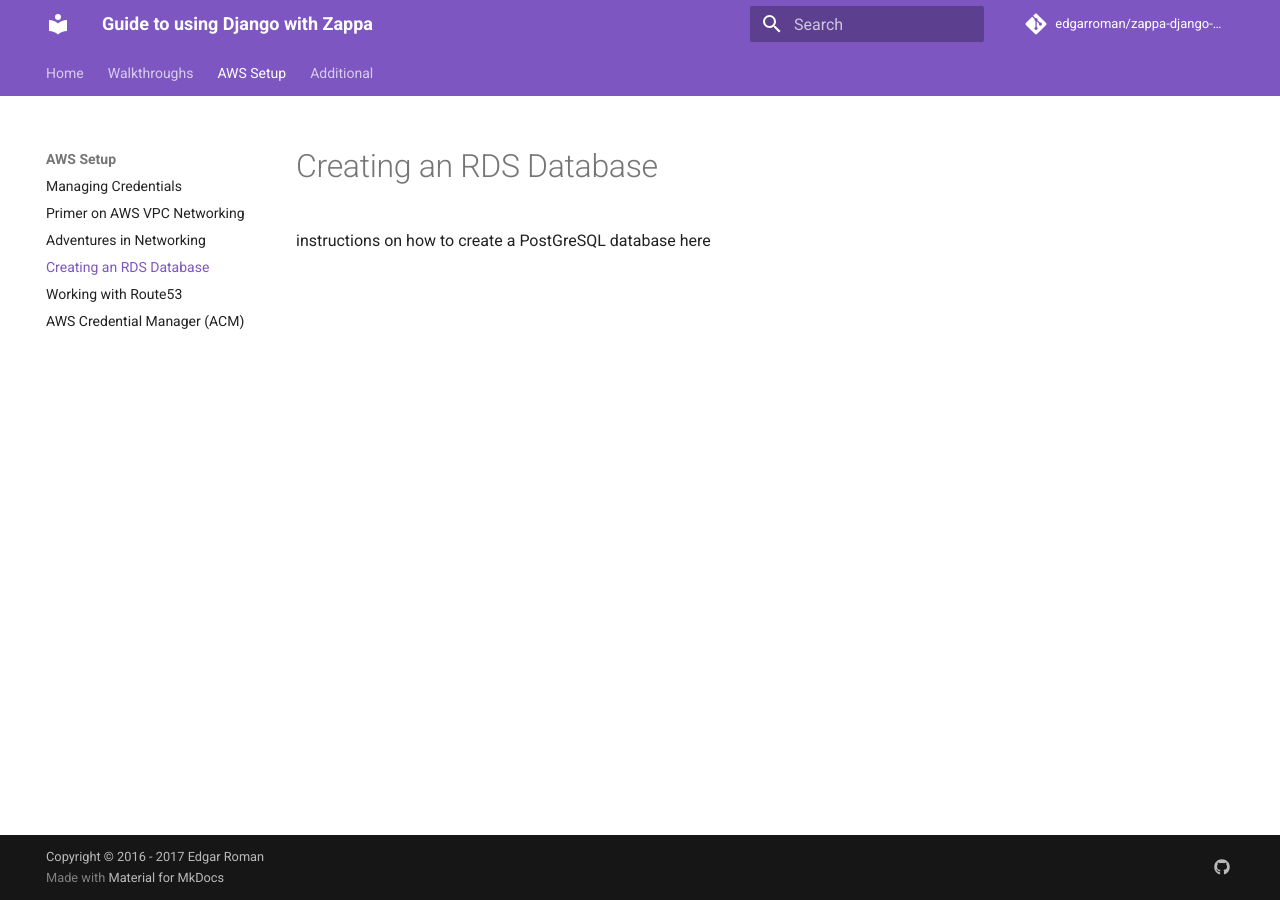
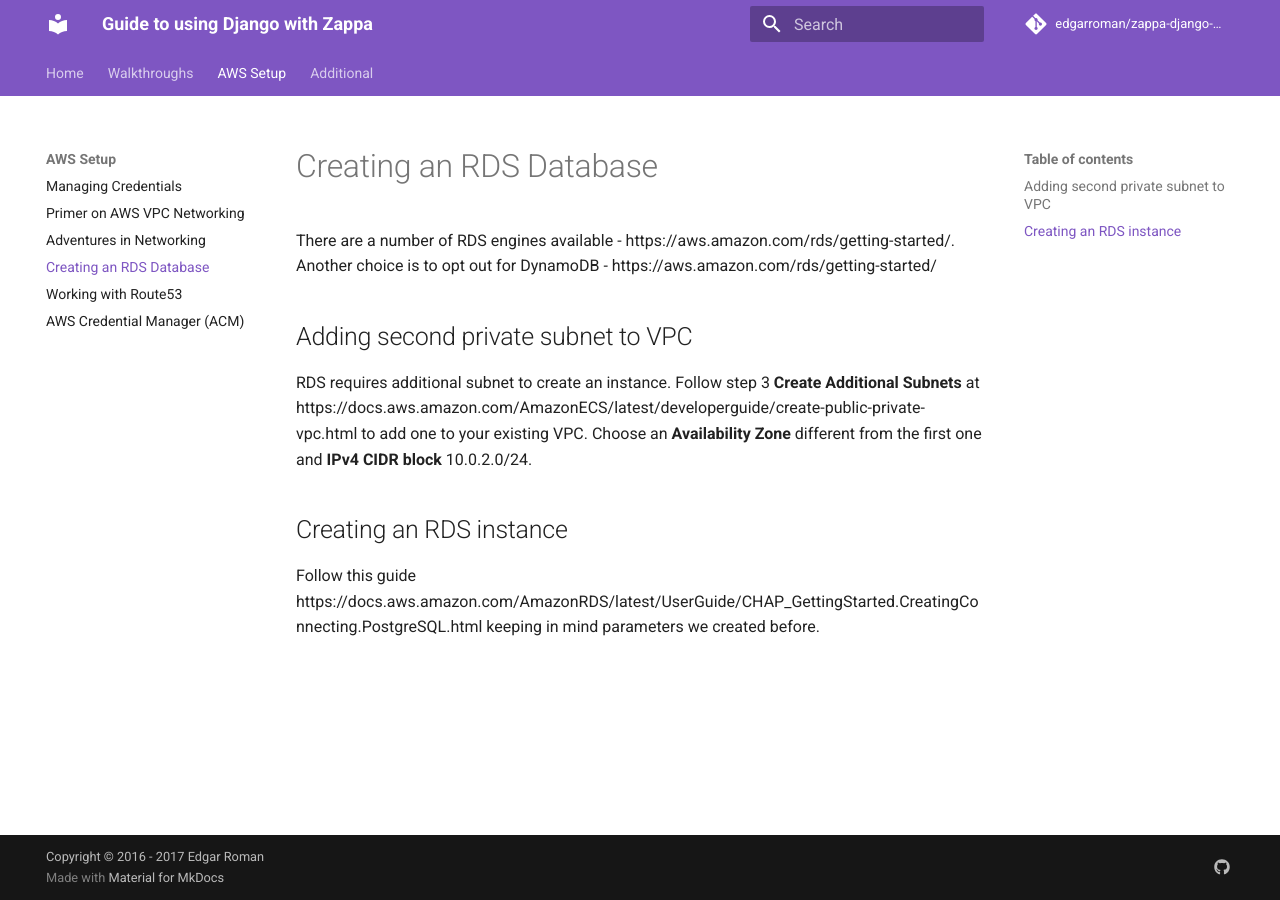
Before and after one commit to edgarroman/zappa-django-guide, an MkDocs documentation site: the page built from docs/aws_database.md, in a window 1280 px wide. Built offline with MkDocs 1.6.1 and Material for MkDocs 9.7.7, drawn with Linux system fonts in a browser that asks for light colours; comment, search, counter and statistics services are not loaded; old or Windows-style settings are respelled for this version of MkDocs.

Commit message:
Concocted basic guidelines

```diff
--- a/docs/aws_database.md
+++ b/docs/aws_database.md
@@ -1,3 +1,12 @@
 # Creating an RDS Database
 
-instructions on how to create a PostGreSQL database here
+There are a number of RDS engines available - https://aws.amazon.com/rds/getting-started/. Another choice is to opt out for DynamoDB - https://aws.amazon.com/rds/getting-started/
+
+## Adding second private subnet to VPC
+
+RDS requires additional subnet to create an instance. Follow step 3 **Create Additional Subnets**
+ at https://docs.aws.amazon.com/AmazonECS/latest/developerguide/create-public-private-vpc.html to add one to your existing VPC. Choose an **Availability Zone** different from the first one and **IPv4 CIDR block** 10.0.2.0/24.
+
+## Creating an RDS instance
+
+Follow this guide https://docs.aws.amazon.com/AmazonRDS/latest/UserGuide/CHAP_GettingStarted.CreatingConnecting.PostgreSQL.html keeping in mind parameters we created before.
```
